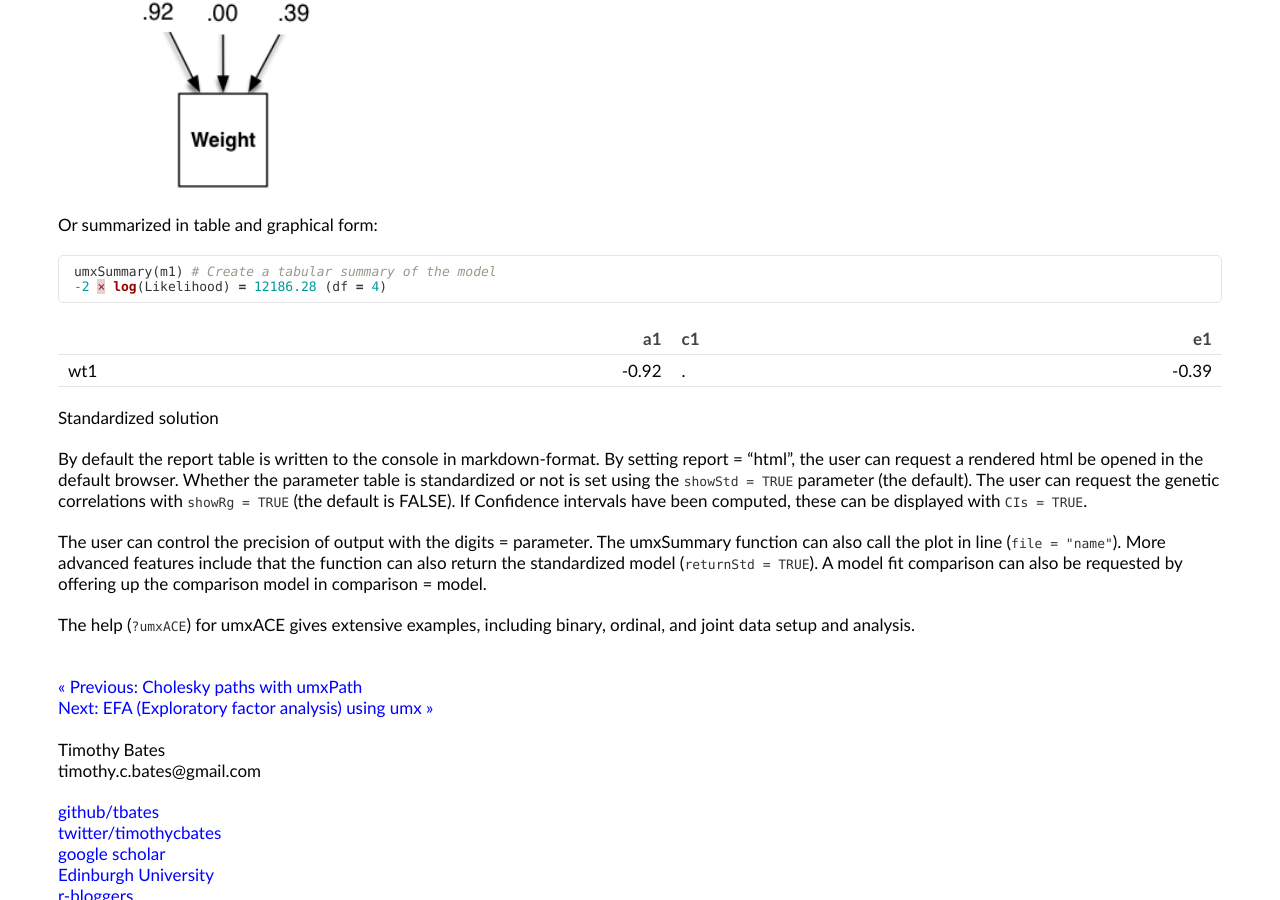
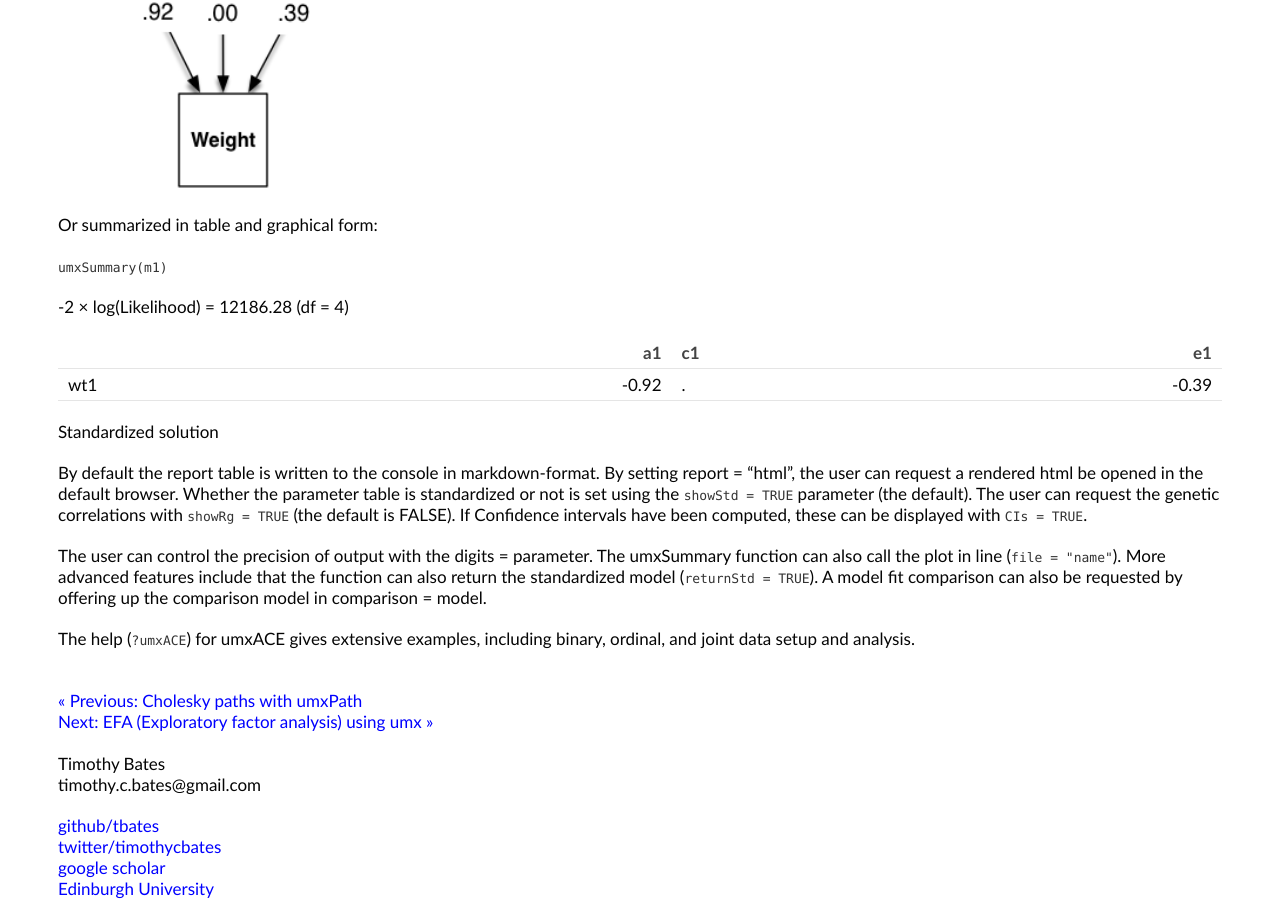
Before and after one commit to tbates/tbates.github.io, a Jekyll site: the page built from _posts/1980-06-10-twin-umxACE.markdown, in a window 1280 px wide and 900 px high, scrolled down 1976 px. Built offline with Jekyll 4.4.1, drawn with Linux system fonts in a browser that asks for light colours.

Commit message:
umxACE MR

````diff
--- a/_posts/1970-09-13-models-IV.markdown
+++ b/_posts/1970-09-13-models-IV.markdown
@@ -6,7 +6,6 @@ comments: true
 categories: models
 ---
 <!-- https://tbates.github.io/ -->
-### Page not finished: e-mail me to prioritise this page if you want it sooner.
 
 [Instrumental variable](https://en.wikipedia.org/wiki/Instrumental_variable) (IV) analyses are widely used in fields as diverse as [economics](https://en.wikipedia.org/wiki/economics), and [genetic epidemiology](https://en.wikipedia.org/wiki/Genetic epidemiology).
 
--- a/_posts/1980-06-10-twin-umxACE.markdown
+++ b/_posts/1980-06-10-twin-umxACE.markdown
@@ -79,10 +79,9 @@ plot(m1) # output shown in below
 
 Or summarized in table and graphical form:
 
-```r
-umxSummary(m1) # Create a tabular summary of the model
+`umxSummary(m1)`
+
 -2 × log(Likelihood) = 12186.28 (df = 4)
-```
 
 |    |    a1|c1 |    e1|
 |:---|-----:|:--|-----:|
````
